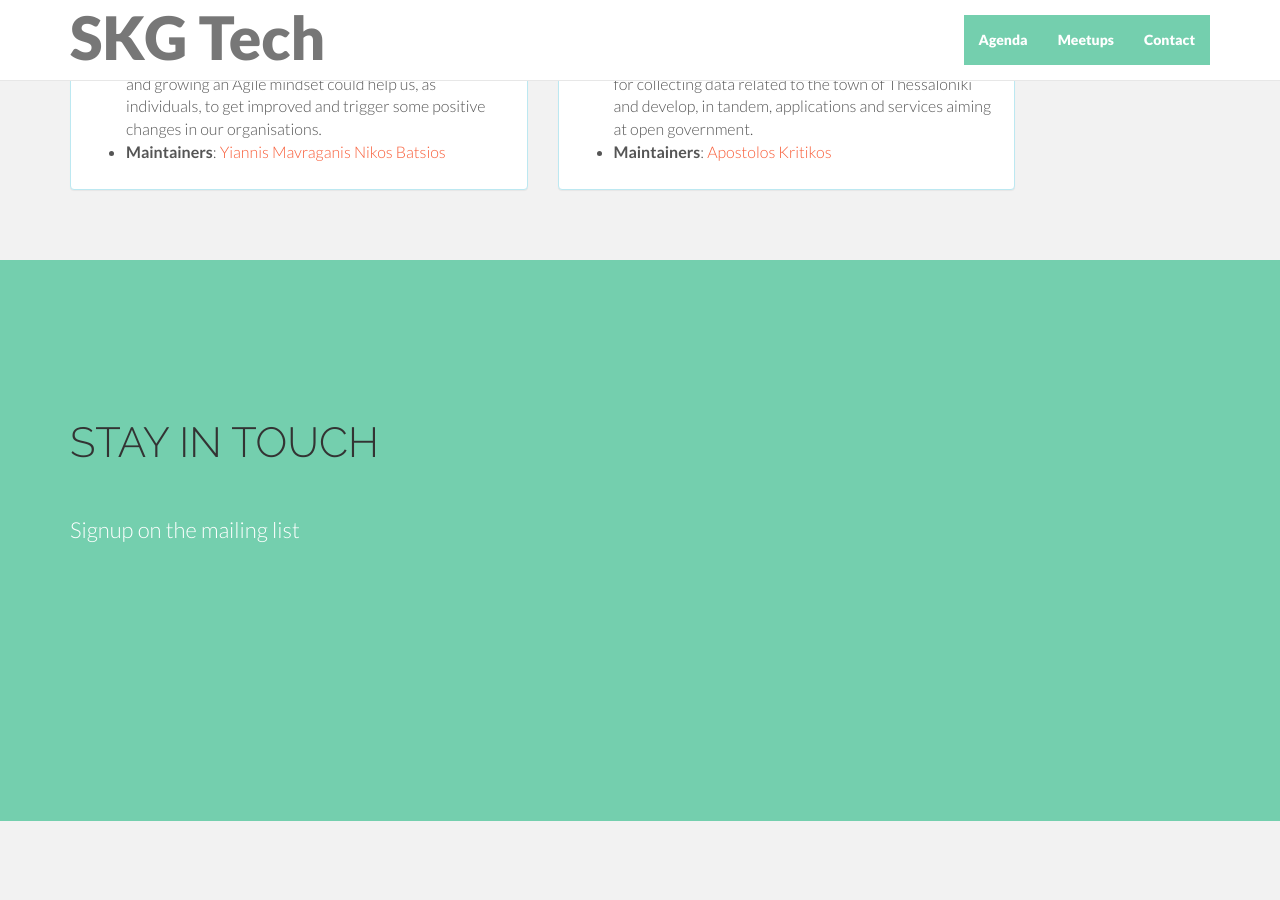
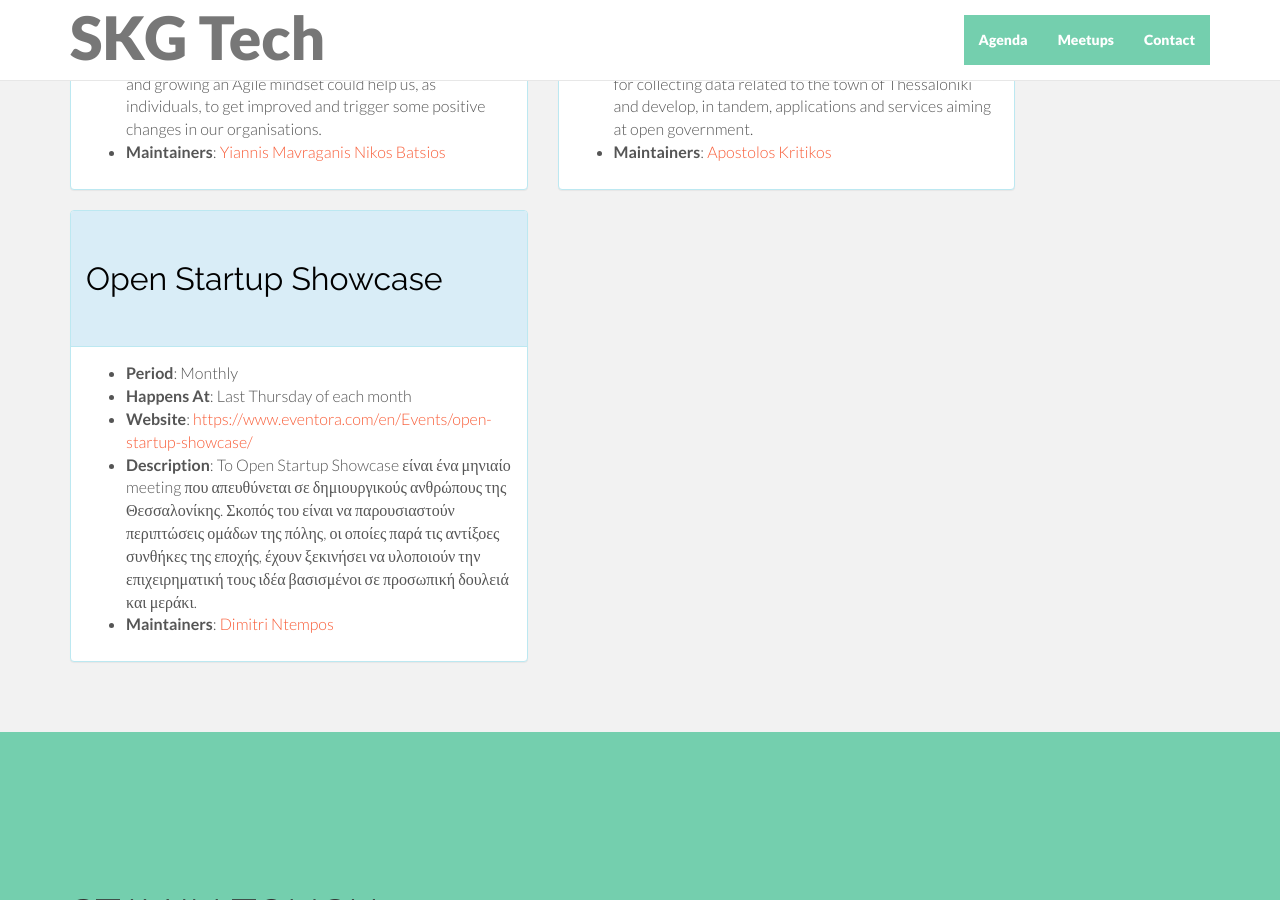
Before and after one commit to skgtech/skgtech.github.io, a Jekyll site: the page built from index.html, in a window 1280 px wide and 900 px high, scrolled down 1933 px. Built offline with Jekyll 4.4.1, drawn with Linux system fonts in a browser that asks for light colours; nearby versions of some CDN libraries.

Commit message:
Add Open Startup Showcase

```diff
--- a/_data/meetups.yaml
+++ b/_data/meetups.yaml
@@ -34,3 +34,11 @@
   maintainers:
     - name: "Apostolos Kritikos"
       email: "akritiko@gmail.com"
+- name: "Open Startup Showcase"
+  period: "Monthly"
+  happensAt: "Last Thursday of each month"
+  description: "To Open Startup Showcase είναι ένα μηνιαίο meeting που απευθύνεται σε δημιουργικούς ανθρώπους της Θεσσαλονίκης. Σκοπός του είναι να παρουσιαστούν περιπτώσεις ομάδων της πόλης, οι οποίες παρά τις αντίξοες συνθήκες της εποχής, έχουν ξεκινήσει να υλοποιούν την επιχειρηματική τους ιδέα βασισμένοι σε προσωπική δουλειά και μεράκι."
+  website: "https://www.eventora.com/en/Events/open-startup-showcase/"
+  maintainers:
+    - name: "Dimitri Ntempos"
+      email: "coworking@coho.gr"
```
